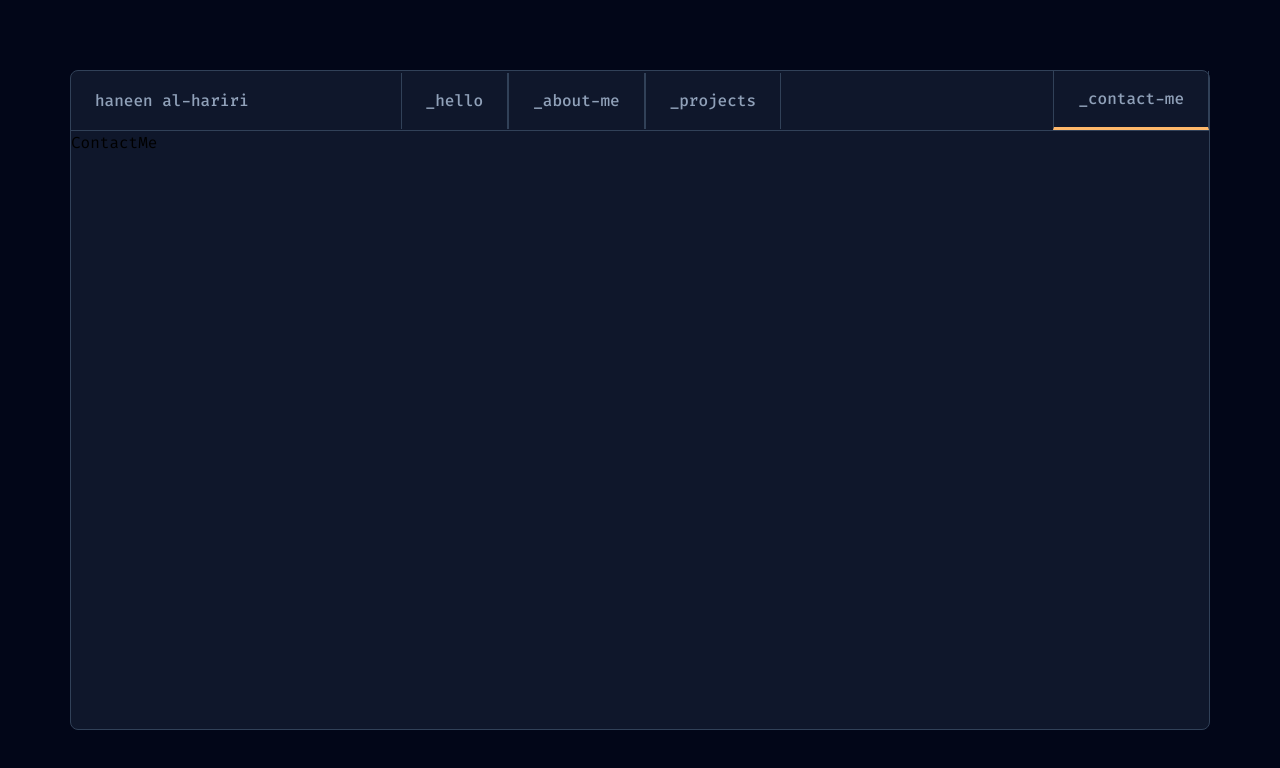
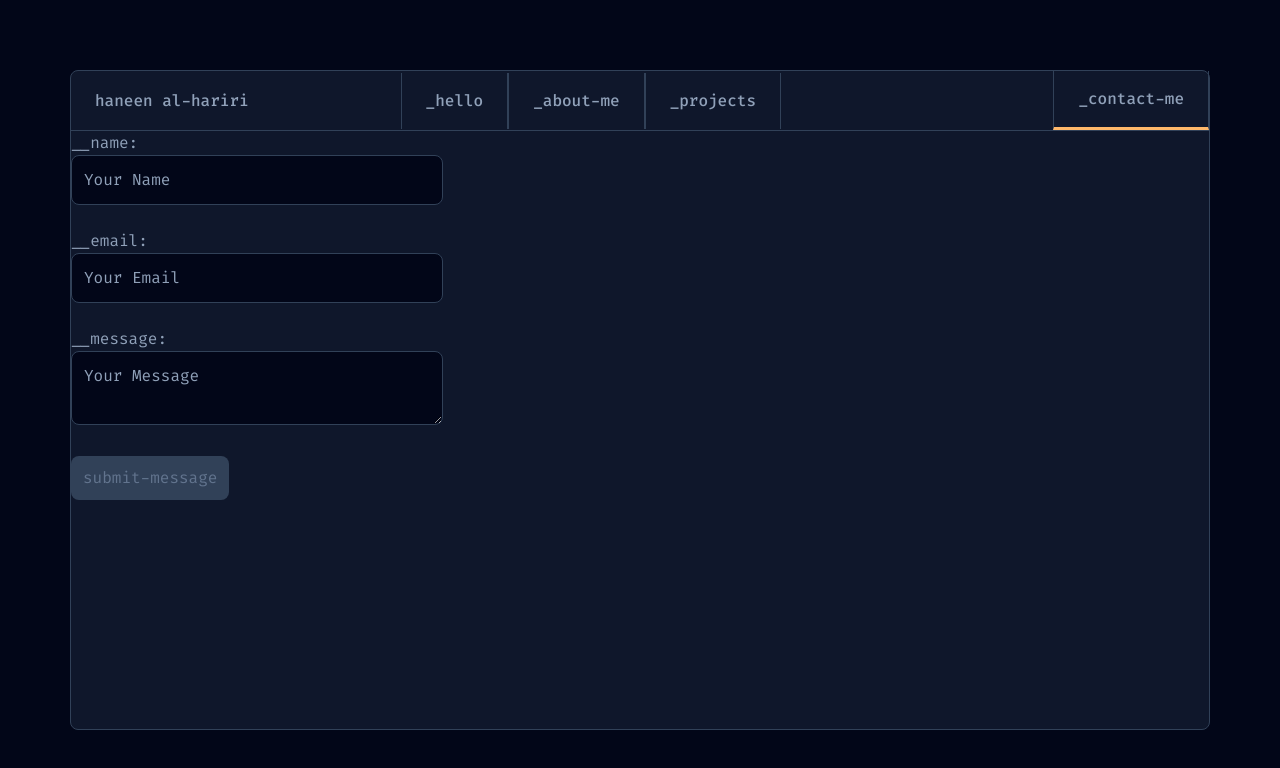
Before and after one commit to haneenhariri/porto, a React (Vite) app: page /contact-me in a window 1280 px wide. Shown: the top 768 px of the page. Built offline with nearby package versions, Linux system fonts and the light colour scheme.

Commit message:
installed emailjs

```diff
--- a/package.json
+++ b/package.json
@@ -11,6 +11,7 @@
   },
   "dependencies": {
     "@tailwindcss/vite": "^4.1.3",
+    "emailjs-com": "^3.2.0",
     "lucide-react": "^0.487.0",
     "react": "^19.0.0",
     "react-dom": "^19.0.0",
--- /dev/null
+++ b/src/components/ContactForm/ContactForm.tsx
@@ -0,0 +1,104 @@
+import { useState, useEffect } from "react";
+import emailjs from "emailjs-com";
+import Button from "../ui/Button/Button";
+import Input from "../ui/Input/Input";
+import Label from "../ui/Label/Label";
+import TextArea from "../ui/TextArea";
+
+const ContactForm = () => {
+  const [formData, setFormData] = useState({
+    name: "",
+    email: "",
+    message: "",
+  });
+
+  const [isValid, setIsValid] = useState(false);
+  const [isSending, setIsSending] = useState(false);
+
+  useEffect(() => {
+    const { name, email, message } = formData;
+    setIsValid(!!(name.trim() && email.trim() && message.trim()));
+  }, [formData]);
+
+  const handleChange = (
+    e: React.ChangeEvent<HTMLInputElement | HTMLTextAreaElement>
+  ) => {
+    const { id, value } = e.target;
+    setFormData((prev) => ({ ...prev, [id]: value }));
+  };
+
+  const handleSubmit = (e: React.FormEvent<HTMLFormElement>) => {
+    e.preventDefault();
+    if (!isValid) return;
+
+    setIsSending(true);
+
+    emailjs
+      .send(
+        "service_wo2tkc5", // 👈 من لوحة EmailJS
+        "template_kvi8tf8", // 👈 من قالب الرسالة
+        {
+          from_name: formData.name,
+          reply_to: formData.email,
+          message: formData.message,
+        },
+        "vhWYZuYls8m9w9FsF" // 👈 من حسابك
+      )
+      .then(() => {
+        alert("تم إرسال الرسالة بنجاح ✅");
+        setFormData({ name: "", email: "", message: "" });
+      })
+      .catch(() => {
+        alert("حدث خطأ أثناء الإرسال ❌");
+      })
+      .finally(() => {
+        setIsSending(false);
+      });
+  };
+
+  return (
+    <form
+      className="contact-form flex flex-col gap-6 max-w-[372px]"
+      onSubmit={handleSubmit}
+    >
+      <div className="form-group">
+        <Label text="_name" htmlFor="name" />
+        <Input
+          type="text"
+          id="name"
+          plac="Your Name"
+          value={formData.name}
+          onChange={handleChange}
+        />
+      </div>
+      <div className="form-group">
+        <Label text="_email" htmlFor="email" />
+        <Input
+          type="text"
+          id="email"
+          plac="Your Email"
+          value={formData.email}
+          onChange={handleChange}
+        />
+      </div>
+      <div className="form-group">
+        <Label text="_message" htmlFor="message" />
+        <TextArea
+          plac="Your Message"
+          id="message"
+          value={formData.message}
+          onChange={handleChange}
+        />
+      </div>
+      <Button
+        type="submit"
+        text={isSending ? "Sending..." : "submit-message"}
+        style={`py-2.5 px-3 rounded-lg transition ${
+          isValid ? "bg-link-active text-white" : "bg-border text-submit"
+        }`}
+      />
+    </form>
+  );
+};
+
+export default ContactForm;
--- a/src/components/ui/Button/Button.tsx
+++ b/src/components/ui/Button/Button.tsx
@@ -1,9 +1,13 @@
 import { btnProps } from "../../../types/button";
 
-export default function Button({text,style,onClick} : btnProps) {
+export default function Button({ text, style, onClick, type }: btnProps) {
   return (
-    <button className={`${style} py-2.5 px-3 cursor-pointer rounded-lg w-max`}  onClick={onClick}>
+    <button
+      type={type || "button"}
+      onClick={onClick}
+      className={`${style} py-2.5 px-3 cursor-pointer rounded-lg w-max`}
+    >
       {text}
     </button>
-  )
+  );
 }
--- a/src/components/ui/Input/Input.tsx
+++ b/src/components/ui/Input/Input.tsx
@@ -12,7 +12,7 @@ export default function Input({ type, plac, value, id, error, onChange }: InputP
             id={id}
             placeholder={plac}
             onChange={onChange}
-            className={`w-full p-3 rounded-lg border text-base placeholder:text-label text-label focus:outline-none bg-input
+            className={`w-full p-3 focus:border-[#CAD5E2] rounded-lg border text-base placeholder:text-label text-label focus:outline-none bg-input
               ${error ? 'border-red-600 bg-red-900/30' : 'border-border focus:outline-[#CAD5E2]'}
             `}
           />
--- a/src/components/ui/Label/Label.tsx
+++ b/src/components/ui/Label/Label.tsx
@@ -1,4 +1,4 @@
-import { labelProps } from "../../types/labels";
+import { labelProps } from "../../../types/labels";
 
 export default function Label({htmlFor , text} :labelProps) {
   return (
--- /dev/null
+++ b/src/components/ui/TextArea.tsx
@@ -0,0 +1,35 @@
+import { InputProps } from "../../types/input";
+import erroricon from "../../assets/inputicon/Icon (10).png";
+
+const TextArea = ({ plac, value, id, error, onChange }: InputProps) => {
+  return (
+    <div className="flex flex-col gap-1 ">
+      <div className="relative">
+        <textarea
+          placeholder={plac}
+          id={id}
+          value={value}
+          required
+          onChange={onChange}
+          className={`w-full p-3 rounded-lg border text-base placeholder:text-label text-label focus:outline-none bg-input
+              ${
+                error
+                  ? "border-red-600 bg-red-900/30"
+                  : "border-border focus:outline-[#CAD5E2]"
+              }
+            `}
+        ></textarea>
+        {error && (
+          <img
+            src={erroricon}
+            alt="error"
+            className="absolute top-3 w-6 h-6 right-3"
+          />
+        )}
+      </div>
+      {error && <p className="text-red-500 text-sm font-mono">{error}</p>}
+    </div>
+  );
+};
+
+export default TextArea;
--- a/src/index.css
+++ b/src/index.css
@@ -1,18 +1,18 @@
-@import url('https://fonts.googleapis.com/css2?family=Fira+Code:wght@300..700&display=swap');
+@import url("https://fonts.googleapis.com/css2?family=Fira+Code:wght@300..700&display=swap");
 @import "tailwindcss";
 
 @theme {
   --color-mainLayout: #020618;
-  --color-mainDiv: #0F172B;
-  --color-label: #90A1B9;
+  --color-mainDiv: #0f172b;
+  --color-label: #90a1b9;
   --color-input: #020618;
   --color-border: #314158;
-  --color-btnProj: #45556C;
-  --color-btnTextProj: #F8FAFC;
-  --color-link: #90A1B9;
-  --color-link-active: #FFB86A;
-  --color-link-white: #F8FAFC;
-  --color-border: #314158;
+  --color-btnProj: #45556c;
+  --color-btnTextProj: #f8fafc;
+  --color-link: #90a1b9;
+  --color-link-active: #ffb86a;
+  --color-link-white: #f8fafc;
+  --color-submit: #62748e;
 }
 
 body {
--- a/src/pages/ContactMe.tsx
+++ b/src/pages/ContactMe.tsx
@@ -1,7 +1,10 @@
+import ContactForm from "../components/ContactForm/ContactForm"
 
 const ContactMe = () => {
   return (
-    <div>ContactMe</div>
+    <div className="contact-me">
+      <ContactForm />
+    </div>
   )
 }
 
--- a/src/types/button.ts
+++ b/src/types/button.ts
@@ -1,5 +1,6 @@
 export interface btnProps
 {
+    type?: "button" | "submit";
     text: string;
     style:string;
     onClick?: () => void;
--- a/src/types/input.ts
+++ b/src/types/input.ts
@@ -1,8 +1,7 @@
 export interface InputProps {
-    type: string;
-    plac: string;
-    value: string;
-    id: string;
+    type?: string;
+    plac?: string;
+    value?: string;
+    id?: string;
     error?: string;
-    onChange?: (e: React.ChangeEvent<HTMLInputElement>) => void;
-}
+    onChange: (e: React.ChangeEvent<HTMLInputElement | HTMLTextAreaElement>) => void;}
```
Also changed, not shown: 1 other file (tests, documents, lock files or other folders).
